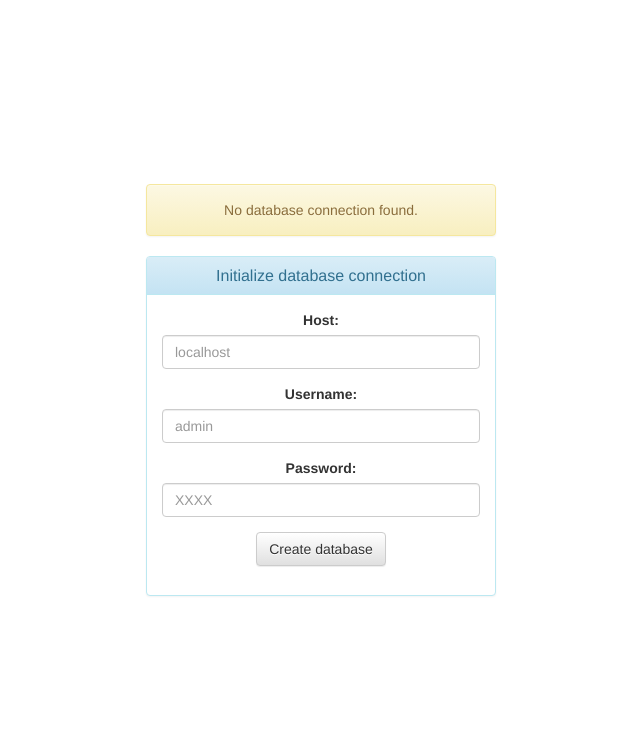
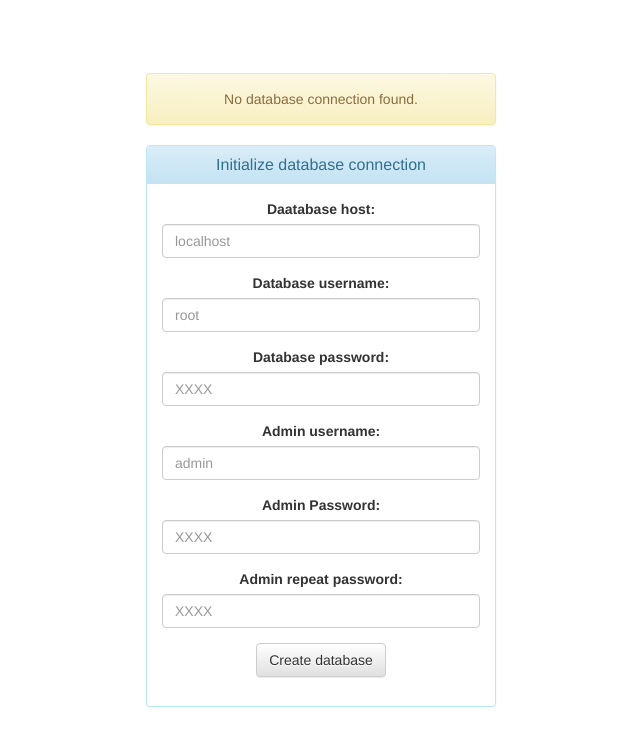
Before and after one commit to Highor/api, a PHP site: page / in a window 1280 px wide. Shown: the top 746 px of the page, without its empty margins (319-959 px from the left). Run offline with PHP 8.4, Linux system fonts and the light colour scheme.

Commit message:
Login & Database patches

```diff
--- a/classes/Database.class.php
+++ b/classes/Database.class.php
@@ -21,16 +21,40 @@ class Database {
 		}
 	}
 
-	public function initializeDB() {
-		$sth = $this->dbh->prepare('SELECT SCHEMA_NAME FROM INFORMATION_SCHEMA.SCHEMATA WHERE SCHEMA_NAME = :dbname');
-		$dbname = 'api';
-		$sth->bindParam(':dbname', $dbname);
-		$sth->execute();
-		if ($sth->rowCount() == 0) {
-			# Patch database
-			$sth = $this->dbh->prepare('CREATE DATABASE api');
-			$sth->execute();
+	public function initializeDB($data = array()) {
+		$it = new RecursiveIteratorIterator(new RecursiveDirectoryIterator(self::PATCHDIR),RecursiveIteratorIterator::SELF_FIRST);
+		$files = iterator_to_array($it);
+		$files = array_map(function($file) { return (string) $file; }, $files);
+		unset($files['patches/sql/.']);
+		unset($files['patches/sql/..']);
+		natsort($files);
+
+		foreach ($files as $file) {
+			$runPath = $this->_runPath($file);
+			if ($runPath === true) {
+				$sql = file_get_contents($file);
+
+				switch ($file) {
+					case 'patches/sql/v1__createDatabase.sql':
+						$sql = str_replace("{username}", $data['adminusername'], $sql);
+						$sql = str_replace("{password}", base64_encode(password_hash($data['adminpassword'], PASSWORD_BCRYPT)), $sql);
+					break;
+				}
+
+				$sth = $this->dbh->prepare($sql);
+				$sth->execute();
+			}
 		}
 	}
 
+	private function _runPath($file) {
+		$sth = $this->dbh->prepare("SELECT id FROM api.patches WHERE name = :name");
+		$sth->bindParam(':name', $file);
+		$sth->execute();
+		if ($sth->rowCount() == 0) {
+			return true;
+		}
+		return false;
+	}
+
 }
--- a/classes/Helper.class.php
+++ b/classes/Helper.class.php
@@ -19,6 +19,23 @@ class Helper {
 	public function redirect($to) {
 		header('Location: /'.$to);
 		exit;
+	}
+
+	public function validateCreateForm($data, Database $database) {
+		if (!array_key_exists('adminpassword', $data) OR !array_key_exists('adminrpassword', $data) OR trim($data['adminpassword']) == '' OR trim($data['adminrpassword']) == '') {
+			return $this->addMessage("Admin password must be filled in", 'error');
+		} else if (array_key_exists('adminpassword', $data) AND array_key_exists('adminrpassword', $data) AND trim($data['adminpassword']) != trim($data['adminrpassword'])) {
+			return $this->addMessage("Admin password did not match", 'error');
+		} else if (!array_key_exists('adminusername', $data) OR trim($data['adminusername']) == '') {
+			return $this->addMessage("Admin username is required", 'error');
+		} else if (array_key_exists('username', $data)) {
+			$response = $database->try($data);
+			if ($response !== true) {
+				return $this->addMessage($response, 'error');
+			}
+		}
+
+		return true;
 	}
 
 	public function saveDBConfig($data) {
--- a/index.php
+++ b/index.php
@@ -19,15 +19,7 @@ class Api {
 		$this->_view = $view;
 		$this->_database = $database;
 
-		switch ($_SERVER['REQUEST_URI']) {
-			case '/apps':
-				$this->_view->render('apps', $this->_helper);
-			break;
-
-			default:
-				$this->_runApplication();
-			break;
-		}
+		$this->_runApplication();
 	}
 
 	private function _runApplication() {
@@ -36,18 +28,28 @@ class Api {
 				switch ($this->_helper->validDBConnection($this->_database)) {
 					case true:
 						$this->_database->initializeDB();
-						$this->_helper->redirect('apps');
+						switch ($_SERVER['REQUEST_URI']) {
+							case '/apps':
+								$this->_view->render('apps', $this->_helper);
+							break;
+
+							case '/login':
+								$this->_view->render('login', $this->_helper);
+							break;
+
+							default:
+								$this->_helper->redirect('login');
+							break;
+						}
 					break;
 
 					default:
-						if (array_key_exists('hostname', $_REQUEST) and array_key_exists('username', $_REQUEST) and array_key_exists('password', $_REQUEST)) {
-							$response = $this->_database->try($_REQUEST);
-							if ($response === true) {
+						if (array_key_exists('username', $_REQUEST)) {
+							$data = $this->_helper->validateCreateForm($_REQUEST, $this->_database);
+							if ($data === true) {
 								$this->_helper->saveDBConfig($_REQUEST);
-								$this->_database->initializeDB();
-								$this->_helper->redirect('apps');
-							} else {
-								$data = $this->_helper->addMessage($response, 'error');
+								$this->_database->initializeDB($_REQUEST);
+								$this->_helper->redirect('login');
 							}
 						} else {
 							$data = $this->_helper->addMessage('No database connection found.', 'info');
@@ -70,7 +72,10 @@ error_reporting(E_ALL);
 ini_set("display_errors", 1);
 
 function my_autoloader($class) {
-    include 'classes/' . $class . '.class.php';
+	$classFile = 'classes/' . $class . '.class.php';
+	if (file_exists($classFile)) {
+		include 'classes/' . $class . '.class.php';
+	}
 }
 
 spl_autoload_register('my_autoloader');
--- a/views/initialize_database.phtml
+++ b/views/initialize_database.phtml
@@ -9,16 +9,28 @@
 				<div class="panel-body">
 				<form method="post">
 					<div class="form-group">
-						<label for="hostname">Host:</label>
+						<label for="hostname">Daatabase host:</label>
 						<input type="text" class="form-control" id="hostname" name="hostname" value="<?php echo $helper->getValue('hostname'); ?>" placeholder="localhost">
 					</div>
 					<div class="form-group">
-						<label for="username">Username:</label>
-						<input type="text" class="form-control" id="username" name="username" value="<?php echo $helper->getValue('username'); ?>" placeholder="admin">
+						<label for="username">Database username:</label>
+						<input type="text" class="form-control" id="username" name="username" value="<?php echo $helper->getValue('username'); ?>" placeholder="root">
 					</div>
 					<div class="form-group">
-						<label for="password">Password:</label>
+						<label for="password">Database password:</label>
 						<input type="password" class="form-control" id="password" name="password" placeholder="XXXX">
+					</div>
+					<div class="form-group">
+						<label for="adminusername">Admin username:</label>
+						<input type="text" class="form-control" id="adminusername" name="adminusername" value="<?php echo $helper->getValue('adminusername'); ?>" placeholder="admin">
+					</div>
+					<div class="form-group">
+						<label for="adminpassword">Admin Password:</label>
+						<input type="password" class="form-control" id="adminpassword" name="adminpassword" placeholder="XXXX">
+					</div>
+					<div class="form-group">
+						<label for="adminrpassword">Admin repeat password:</label>
+						<input type="password" class="form-control" id="adminrpassword" name="adminrpassword" placeholder="XXXX">
 					</div>
 					<button type="submit" class="btn btn-default">Create database</button>
 				</form>
```
Also changed, not shown: patches/sql/v1__createDatabase.sql (+19 -0 lines), views/login.phtml (added, +25 -0 lines).
